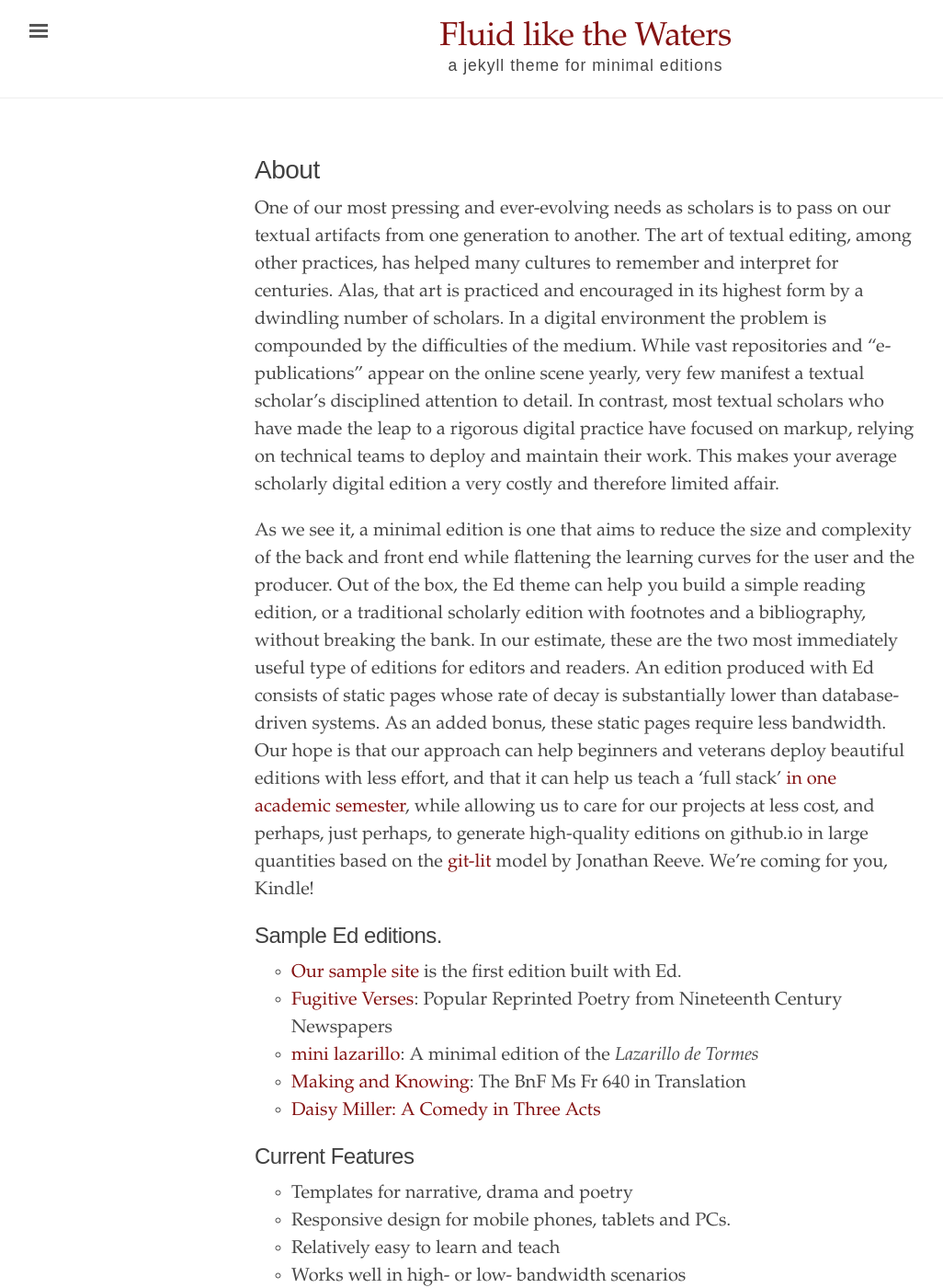
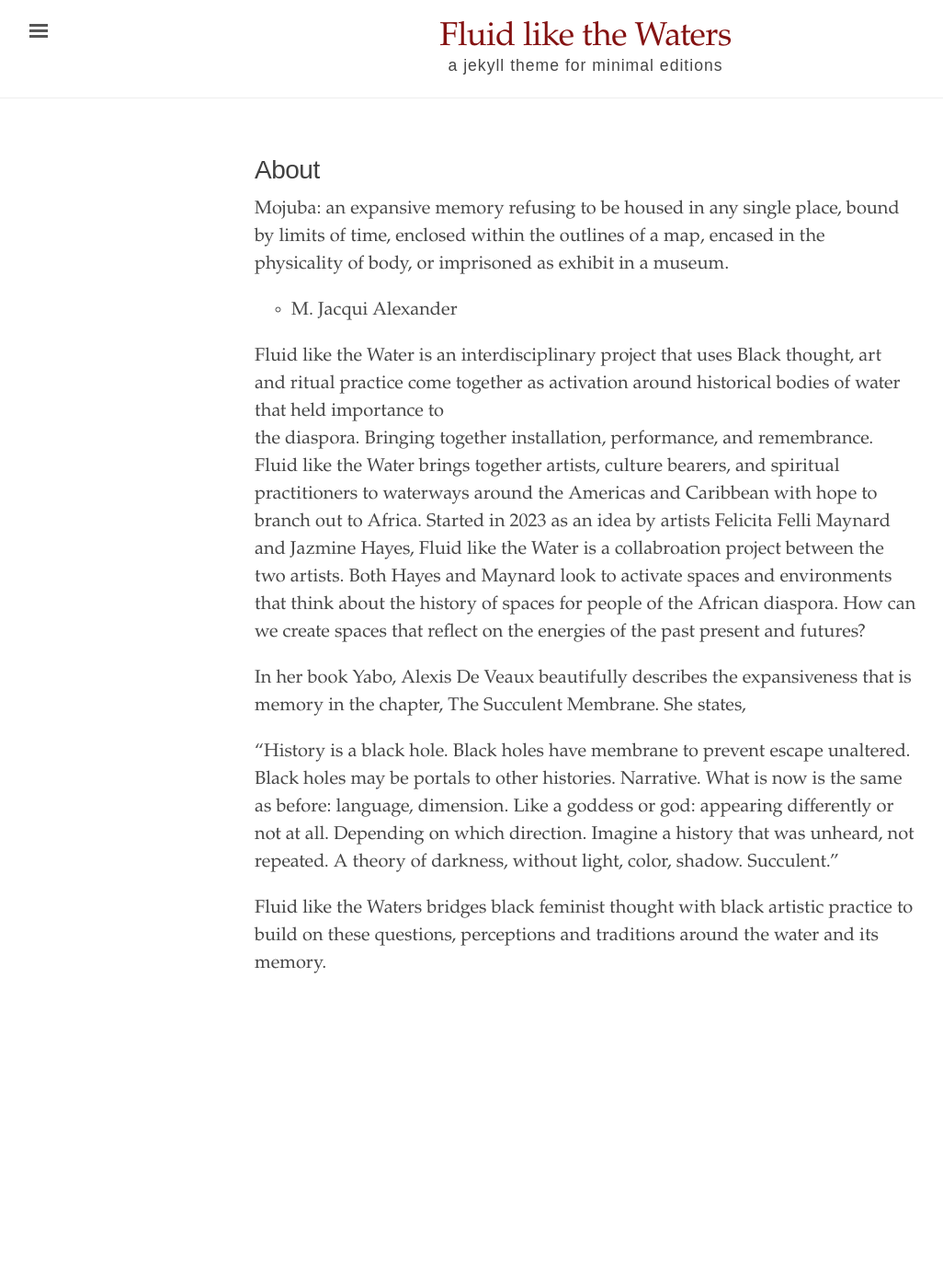
Before and after one commit to photofelli/fluidwaters, a Jekyll site: the page built from about.md, in a window 1280 px wide and 1400 px high. Shown: the whole window at 92% size, without its empty margins (3-1029 px from the left). Built offline with Jekyll 4.4.1, drawn with Linux system fonts in a browser that asks for light colours; some of the changed text lies outside the part shown.

Commit message:
Changed about me section

```diff
--- a/about.md
+++ b/about.md
@@ -3,57 +3,40 @@ layout: page
 title: About
 ---
 
-One of our most pressing and ever-evolving needs as scholars is to pass on our textual artifacts
-from one generation to another. The art of textual editing, among other practices, has helped many
-cultures to remember and interpret for centuries. Alas, that art is practiced and encouraged in its
-highest form by a dwindling number of scholars. In a digital environment the problem is compounded
-by the difficulties of the medium. While vast repositories and "e-publications" appear on the
-online scene yearly, very few manifest a textual scholar's disciplined attention to detail. In
-contrast, most textual scholars who have made the leap to a rigorous digital practice have focused
-on markup, relying on technical teams to deploy and maintain their work. This makes your average
-scholarly digital edition a very costly and therefore limited affair.
 
-As we see it, a minimal edition is one that aims to reduce the size and complexity of the back and
-front end while flattening the learning curves for the user and the producer. Out of the box, the Ed
-theme can help you build a simple reading edition, or a traditional scholarly edition with footnotes
-and a bibliography, without breaking the bank. In our estimate, these are the two most immediately
-useful type of editions for editors and readers. An edition produced with Ed consists of static
-pages whose rate of decay is substantially lower than database-driven systems. As an added bonus,
-these static pages require less bandwidth. Our hope is that our approach can help beginners and
-veterans deploy beautiful editions with less effort, and that it can help us teach a 'full stack'
-[in one academic semester](https://github.com/susannalles/MinimalEditions/blob/master/README.md),
-while allowing us to care for our projects at less cost, and perhaps, just perhaps, to generate
-high-quality editions on github.io in large quantities based on the
-[git-lit](http://jonreeve.com/2015/09/introducing-git-lit/) model by Jonathan Reeve. We're coming
-for you, Kindle!
+Mojuba: an expansive memory refusing to be housed in any single place, bound by limits of time,
+enclosed within the outlines of a map, encased in the physicality of body, or imprisoned as exhibit in a
+museum.
+- M. Jacqui Alexander
 
 
-## Sample Ed editions.
+Fluid like the Water is an interdisciplinary project that uses Black thought, art and ritual
+practice come together as activation around historical bodies of water that held importance to
+the diaspora. Bringing together installation, performance, and remembrance.
+Fluid like the Water brings together artists, culture bearers, and spiritual practitioners to
+waterways around the Americas and Caribbean with hope to branch out to Africa. Started in 2023 as
+an idea by artists Felicita Felli Maynard and Jazmine Hayes, Fluid like the Water is a collabroation
+project between the two artists. Both Hayes and Maynard look to activate spaces and environments that
+think about the history of spaces for people of the African diaspora.
+How can we create spaces that
+               reflect on the
+                         energies of the past
+                                   present
+                                         and futures?
 
-- [Our sample site](http://minicomp.github.io/ed/) is the first edition built with Ed.
-- [Fugitive Verses](http://fugitiverses.viraltexts.org/): Popular Reprinted Poetry from Nineteenth Century Newspapers
-- [mini lazarillo](http://minilazarillo.github.io/): A minimal edition of the *Lazarillo de Tormes*
-- [Making and Knowing](https://cu-mkp.github.io/GR8975-edition/): The BnF Ms Fr 640 in Translation
-- [Daisy Miller: A Comedy in Three Acts](https://britaneeelizabeth.github.io/ed/texts/DaisyMillerPlay/)
+In her book Yabo, Alexis De Veaux beautifully describes the expansiveness that is memory in the chapter,
+The Succulent Membrane. She states,
 
+“History is a black hole.
+Black holes have membrane to prevent escape unaltered.
+Black holes may be portals to other histories.
+Narrative.
+What is now is the same as before: language, dimension.
+Like a goddess or god: appearing differently or not at all.
+Depending on which direction.
+Imagine a history that was unheard, not repeated.
+A theory of darkness, without light, color, shadow.
+Succulent.”
 
-## Current Features
-
-- Templates for narrative, drama and poetry
-- Responsive design for mobile phones, tablets and PCs.
-- Relatively easy to learn and teach
-- Works well in high- or low- bandwidth scenarios
-- Easier for digital archives and libraries to preserve
-- Open source, open access
-- Unobtrusive footnotes
-- Metadata in Dublin Core and OpenGraph to play nice with Zotero, libraries and social media.
-- Automatic table of content generation
-- Simple search functionality
-- Annotations via [hypothes.is](https://hypothes.is/)
-- Optional: Ability to generate well-formatted bibliographies and linked citations
-
-
-## Installing and using Ed
-
-To learn how to install and begin using Ed, please visit our
-[documentation page](http://minicomp.github.io/ed/documentation).
+Fluid like the Waters bridges black feminist thought with black artistic practice to build on these
+questions, perceptions and traditions around the water and its memory.
```
